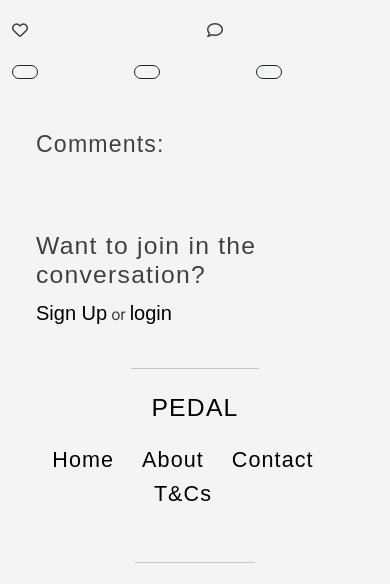
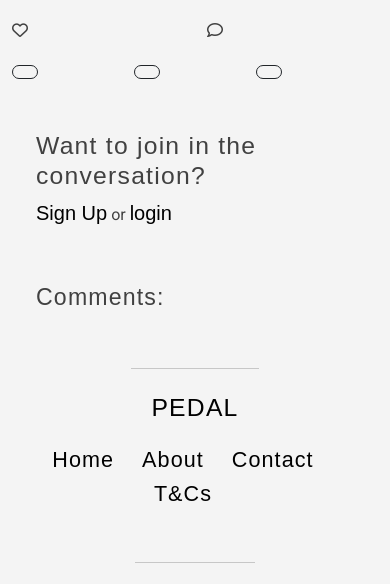
Before and after one commit to dylankane/pedal, a Django app: template templates/post_detail.html in a window 390 px wide. Shown: the part 243-827 px from the top of the page. Run offline with Django 3.2, Linux system fonts and the light colour scheme; the template is opened without the code that fills it, so the values that code supplies are empty; some libraries are stand-ins or nearby versions; some web fonts are replaced.

Commit message:
Change order of elements in post_detail view

```diff
--- a/templates/post_detail.html
+++ b/templates/post_detail.html
@@ -92,7 +92,28 @@
 
 
 
-        <div class="col-md-8 mb-4 mt-3">
+        <!-- Leave a comment -->
+        <div class="col-md-4 order-md-2 mb-4 mt-3">
+            {% if user.is_authenticated %}
+            <h3>Leave a comment:</h3>
+            <p>As: {{ user.username }}</p>
+            <form method="post" style="margin-top: 1.3em;">
+                {{ comment_form | crispy }}
+                {% csrf_token %}
+                <button type="submit" class="btn btn-outline-success">SUBMIT</button>
+            </form>
+            {% else %}
+            <h2>Want to join in the conversation?</h2>
+            <p>
+                <a href="{% url 'account_signup' %}">Sign Up</a>
+                <span>or</span>
+                <a href="{% url 'account_login' %}">login</a>
+            </p>
+            {% endif %}
+        </div>
+
+        <!-- comments -->
+        <div class="col-md-8 order-md-1 mb-4 mt-3">
             <h3>Comments:</h3>
             <div class="card-body pt-4">
                 {% for comment in comments %}
@@ -104,7 +125,6 @@
                             {{ comment.body | linebreaks }}
                             <a href="{% url 'delete_comment' comment.pk %}" class="badge text-bg-light px-2">Delete</a>
                             <a href="{% url 'edit_comment' comment.pk %}" class="badge text-bg-light px-2">Edit</a>
-                            <!-- post.slug -->
                         {% else %}
                             {{ comment.body | linebreaks }}
                         {% endif %}
@@ -114,24 +134,6 @@
         </div>
 
 
-        <div class="col-md-4 mb-4 mt-3">
-            {% if user.is_authenticated %}
-            <h3>Leave a comment:</h3>
-            <p>As: {{ user.username }}</p>
-            <form method="post" style="margin-top: 1.3em;">
-                {{ comment_form | crispy }}
-                {% csrf_token %}
-                <button type="submit" class="btn btn-outline-dark btn-lg">Submit</button>
-            </form>
-            {% else %}
-            <h2>Want to join in the conversation?</h2>
-            <p>
-                <a href="{% url 'account_signup' %}">Sign Up</a>
-                <span>or</span>
-                <a href="{% url 'account_login' %}">login</a>
-            </p>
-            {% endif %}
-        </div>
     </div>
 </div>
 
```
